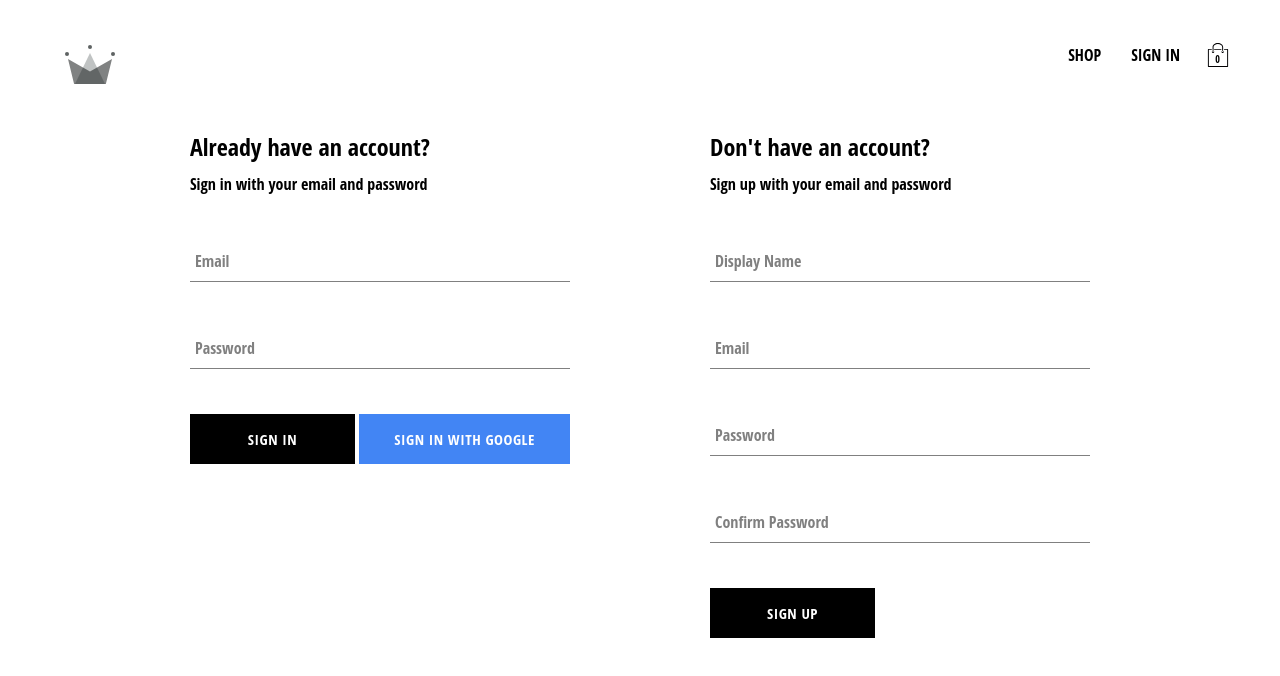
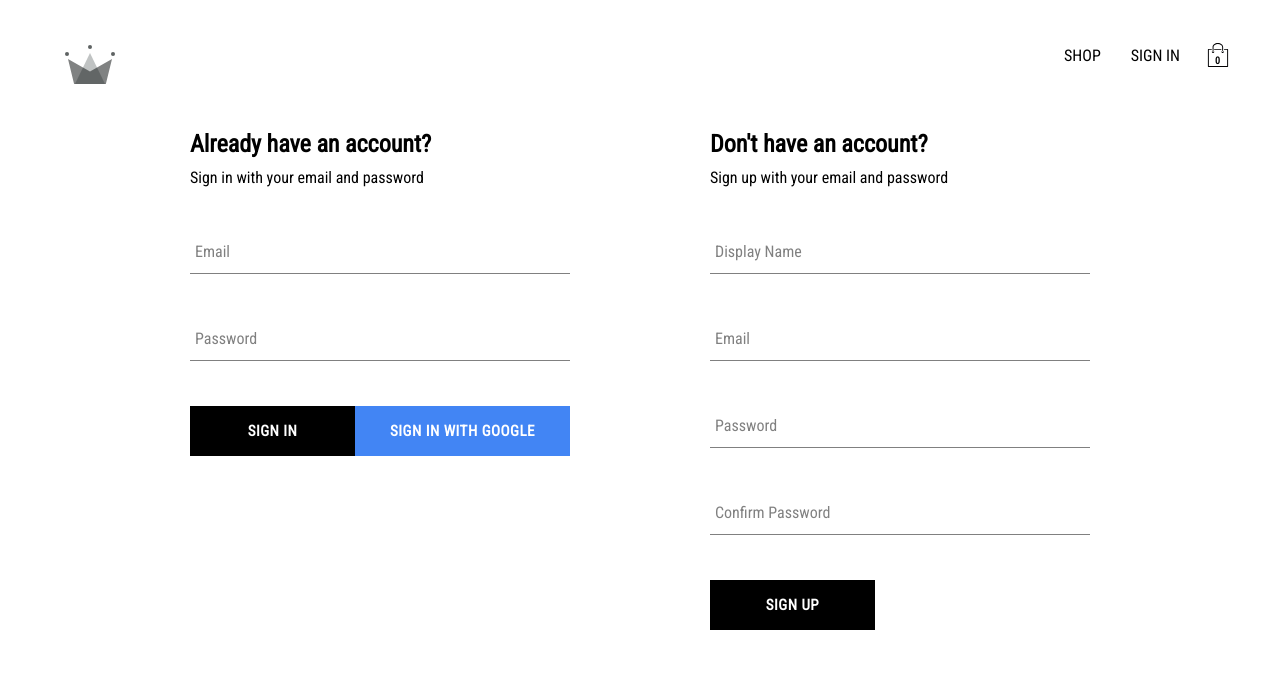
Before and after one commit to rimitola8511/crw-clothing, a React (Create React App) app: page /auth in a window 1280 px wide. Shown: the top 676 px of the page. Built offline with nearby package versions, Linux system fonts and the light colour scheme; no server answers.

Commit message:
bugfix: change font family to 'Roboto Condensed'

```diff
--- a/public/index.html
+++ b/public/index.html
@@ -10,6 +10,7 @@
       content="Web site created using create-react-app"
     />
     <link rel="apple-touch-icon" href="%PUBLIC_URL%/logo192.png" />
+    <link href="https://fonts.googleapis.com/css2?family=Roboto+Condensed:wght@300;400&display=swap" rel="stylesheet">
     <!--
       manifest.json provides metadata used when your web app is installed on a
       user's mobile device or desktop. See https://developers.google.com/web/fundamentals/web-app-manifest/
--- a/src/components/button/button.styles.scss
+++ b/src/components/button/button.styles.scss
@@ -9,7 +9,7 @@
   background-color: black;
   color: white;
   text-transform: uppercase;
-  font-family: 'Open Sans Condensed';
+  font-family: 'Roboto Condensed';
   font-weight: bolder;
   border: none;
   cursor: pointer;
--- a/src/index.scss
+++ b/src/index.scss
@@ -1,7 +1,7 @@
 body {
   margin: 0;
   padding: 20px 40px;
-  font-family: "Open Sans Condensed", sans-serif;
+  font-family: 'Roboto Condensed', sans-serif;
   -webkit-font-smoothing: antialiased;
   -moz-osx-font-smoothing: grayscale;
 }
```
Also changed, not shown: 1 other file (tests, documents, lock files or other folders).
